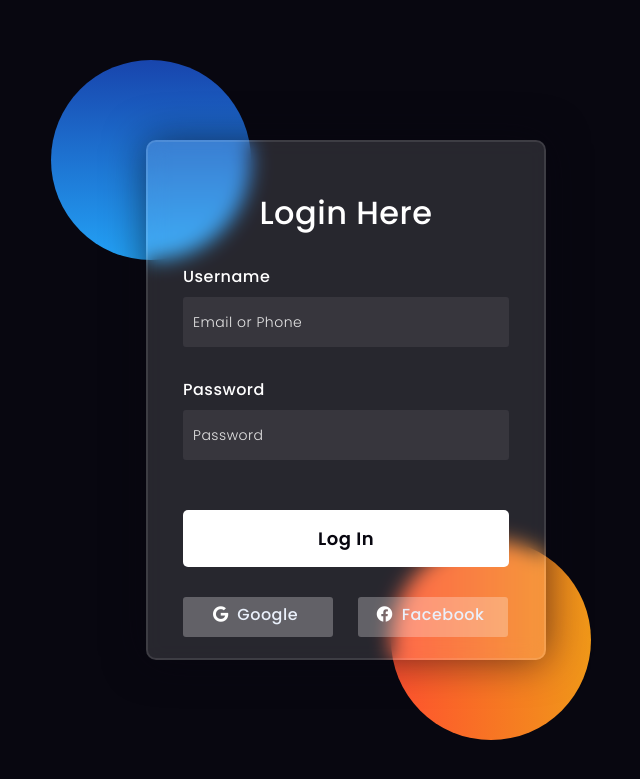
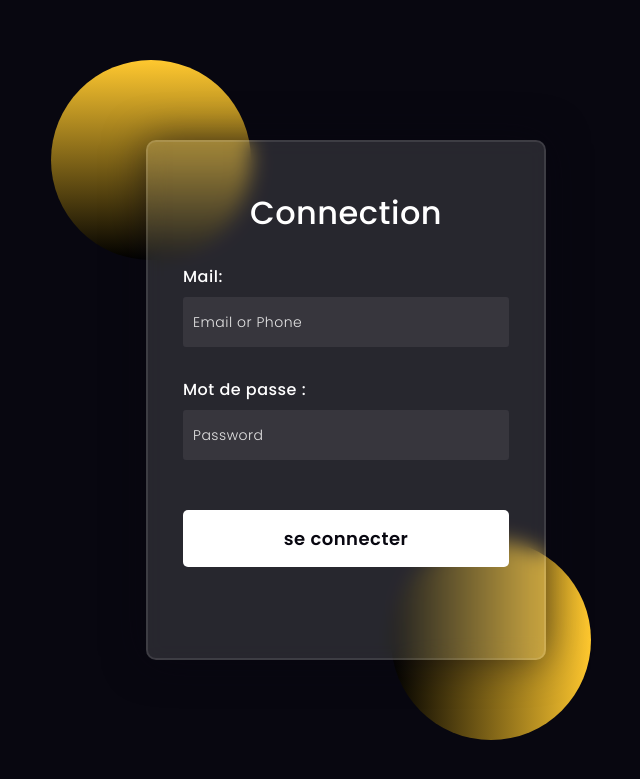
Before and after one commit to AxelMGit/ESGI-ProjetAnnuel1, a PHP site: page /login.php in a window 1280 px wide. Shown: the top 779 px of the page, without its empty margins (294-934 px from the left). Run offline with PHP 8.4, Linux system fonts and the light colour scheme.

Commit message:
Update login.php

```diff
--- a/login.php
+++ b/login.php
@@ -35,8 +35,8 @@ body{
 }
 .shape:first-child{
     background: linear-gradient(
-        #1845ad,
-        #23a2f6
+        #ffc82f,
+        #000000
     );
     left: -80px;
     top: -80px;
@@ -44,8 +44,8 @@ body{
 .shape:last-child{
     background: linear-gradient(
         to right,
-        #ff512f,
-        #f09819
+        #000000,
+        #ffc82f
     );
     right: -30px;
     bottom: -80px;
@@ -109,28 +109,7 @@ button{
     border-radius: 5px;
     cursor: pointer;
 }
-.social{
-  margin-top: 30px;
-  display: flex;
-}
-.social div{
-  background: red;
-  width: 150px;
-  border-radius: 3px;
-  padding: 5px 10px 10px 5px;
-  background-color: rgba(255,255,255,0.27);
-  color: #eaf0fb;
-  text-align: center;
-}
-.social div:hover{
-  background-color: rgba(255,255,255,0.47);
-}
-.social .fb{
-  margin-left: 25px;
-}
-.social i{
-  margin-right: 4px;
-}
+
 
     </style>
 </head>
@@ -140,19 +119,16 @@ button{
         <div class="shape"></div>
     </div>
     <form>
-        <h3>Login Here</h3>
+        <h3>Connection </h3>
 
-        <label for="username">Username</label>
+        <label for="username">Mail:</label>
         <input type="text" placeholder="Email or Phone" id="username">
 
-        <label for="password">Password</label>
+        <label for="password">Mot de passe :</label>
         <input type="password" placeholder="Password" id="password">
 
-        <button>Log In</button>
-        <div class="social">
-          <div class="go"><i class="fab fa-google"></i>  Google</div>
-          <div class="fb"><i class="fab fa-facebook"></i>  Facebook</div>
-        </div>
+        <button>se connecter</button>
+
     </form>
 </body>
 </html>
```
